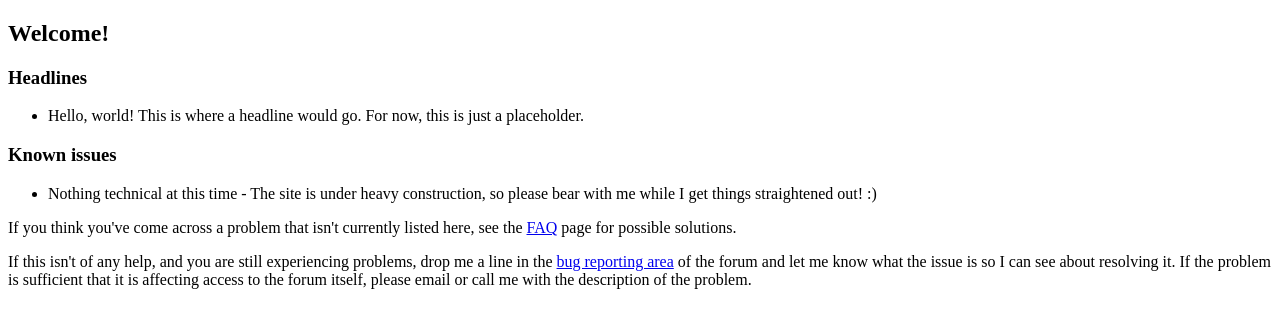
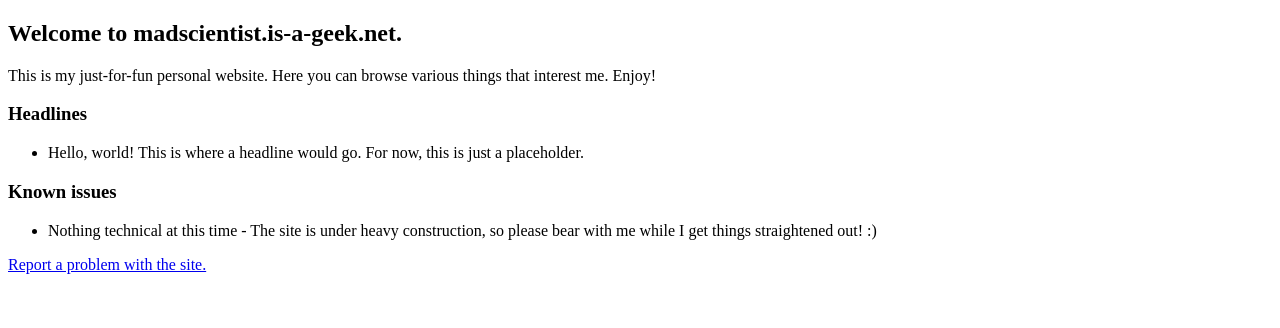
Before and after one commit to a1russell/madscientist, a Django app: template templates/home/home.html in a window 1280 px wide. Shown: the part 276-604 px from the top of the page. Run offline with Django 3.2, Linux system fonts and the light colour scheme; the template is opened without the code that fills it, so the values that code supplies are empty.

Commit message:
Removed some instructional text in the templates. Added a site description to the welcome page.

```diff
--- a/templates/home/faq.html
+++ b/templates/home/faq.html
@@ -8,7 +8,6 @@ Frequently Asked Questions
 {% block content %}
 <section>
 	<h1>Frequently Asked Questions</h1>
-	<p>Here are the answers to the questions that I have been asked so far about the site.</p>
 	<dl>
 		<dt>What happened to the scratch pad?</dt>
 		<dd>
--- a/templates/home/home.html
+++ b/templates/home/home.html
@@ -7,7 +7,8 @@ Welcome
 
 {% block content %}
 <section>
-	<h1>Welcome!</h1>
+	<h1>Welcome to madscientist.is-a-geek.net.</h1>
+	<p>This is my just-for-fun personal website. Here you can browse various things that interest me. Enjoy!</p>
 	<section>
 		<h1>Headlines</h1>
 		<ul>
@@ -19,8 +20,7 @@ Welcome
 		<ul>
 			<li>Nothing technical at this time - The site is under heavy construction, so please bear with me while I get things straightened out! :)</li>
 		</ul>
-		<p>If you think you've come across a problem that isn't currently listed here, see the <a href="{% url faq %}">FAQ</a> page for possible solutions.</p>
-		<p>If this isn't of any help, and you are still experiencing problems, drop me a line in the <a href="/phpBB3/viewforum.php?f=13">bug reporting area</a> of the forum and let me know what the issue is so I can see about resolving it. If the problem is sufficient that it is affecting access to the forum itself, please email or call me with the description of the problem.</p>
+		<p><a href="/phpBB3/viewforum.php?f=13">Report a problem with the site.</a></p>
 	</section>
 </section>
 {% endblock %}
--- a/templates/home/whats_new.html
+++ b/templates/home/whats_new.html
@@ -13,10 +13,6 @@ What's New
 {% block content %}
 <section>
 	<h1>What's New</h1>
-	<p>Glad you asked.</p>
-	<p>This is the revamped "what's new" for the content of the site. I realized that there was just entirely too much technical stuff to muddle through for someone just wanting to see what the latest additions are. So here you go, a more concise list for your browsing pleasure. Enjoy!</p>
-	<p>If you're actually <b>looking</b> for the techie talk, you can find it in the <a href="">site's evolution log</a>.</p>
-	<p>Also, remember that the vault has it's own <a href="">What's New</a> page, but as with the rest of the vault, you must be a member to view it.</p>
 
 	{% if object_list %}
 	<ul>
```
